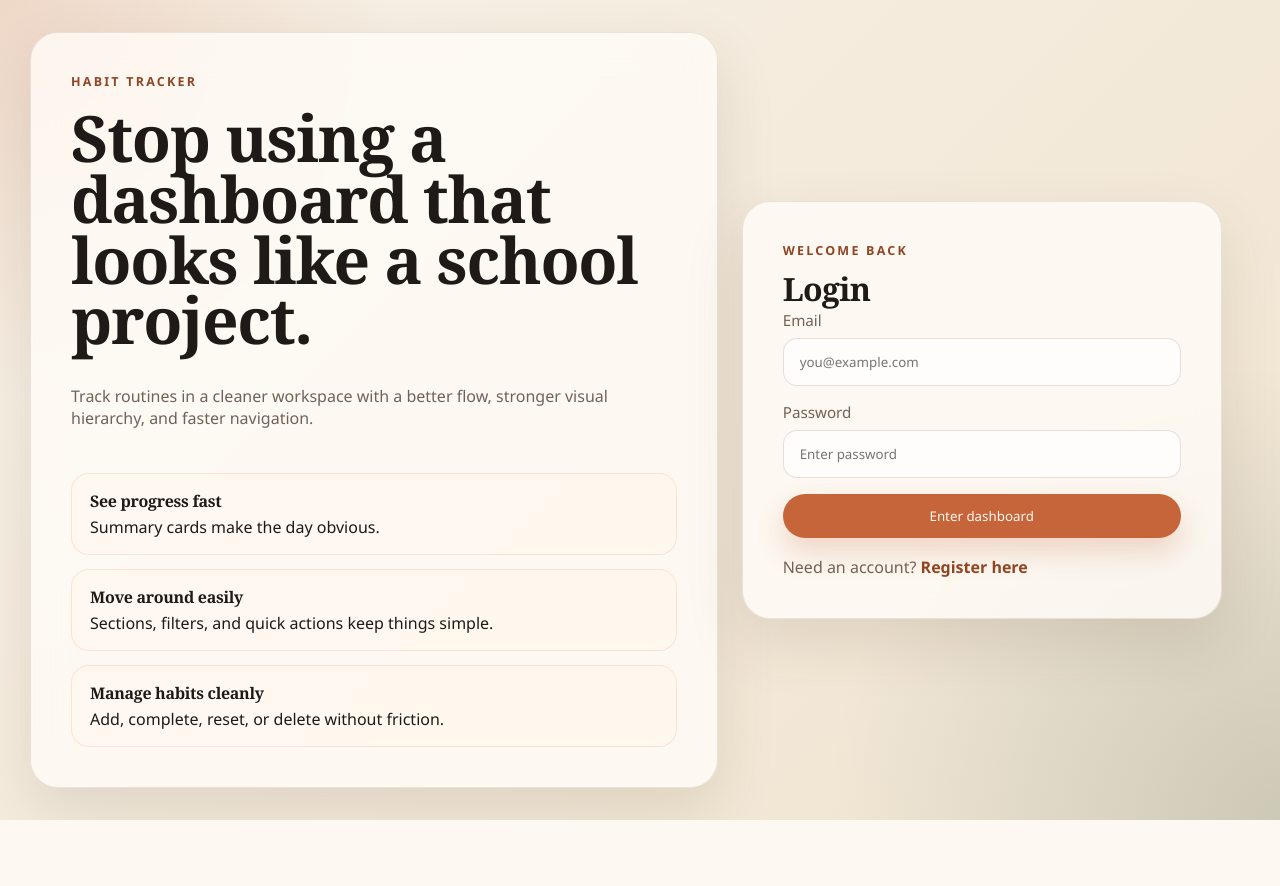
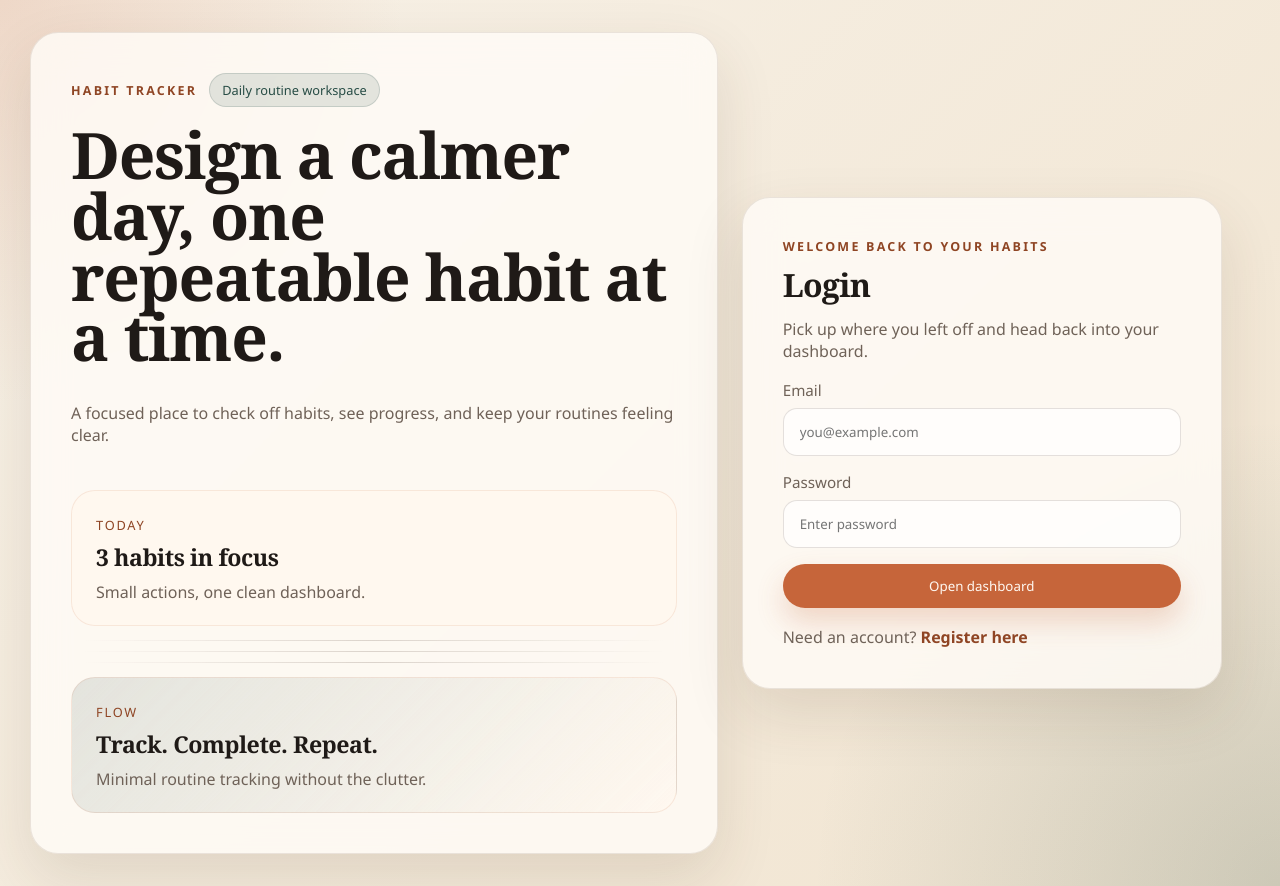
Before and after one commit to HarshithaYadavalli/Habit-Tracker, a FastAPI app: page / in a window 1280 px wide. Before the commit the page ends 820 px from the top, so only its background shows below. Run offline with FastAPI, Linux system fonts and the light colour scheme.

Commit message:
UI changes

```diff
--- a/static/styles.css
+++ b/static/styles.css
@@ -129,19 +129,70 @@ span {
     color: var(--muted);
 }
 
-.auth-points {
+.auth-brand-row {
+    display: flex;
+    align-items: center;
+    gap: 12px;
+    flex-wrap: wrap;
+}
+
+.auth-badge {
+    display: inline-flex;
+    align-items: center;
+    border-radius: 999px;
+    padding: 7px 12px;
+    font-size: 0.8rem;
+    color: var(--accent);
+    background: rgba(39, 76, 69, 0.12);
+    border: 1px solid rgba(39, 76, 69, 0.16);
+}
+
+.auth-showcase {
     display: grid;
     gap: 14px;
     margin-top: 10px;
 }
 
-.auth-point {
+.showcase-card {
+    padding: 22px 24px;
+    border-radius: 24px;
+    background: rgba(255, 248, 239, 0.78);
+    border: 1px solid rgba(198, 101, 58, 0.12);
+}
+
+.showcase-card strong {
+    display: block;
+    margin: 6px 0 8px;
+    font-size: 1.45rem;
+}
+
+.showcase-card p {
+    margin: 0;
+    color: var(--muted);
+}
+
+.showcase-kicker {
+    display: inline-block;
+    font-size: 0.8rem;
+    text-transform: uppercase;
+    letter-spacing: 0.14em;
+    color: var(--primary-deep);
+}
+
+.showcase-lines {
     display: grid;
-    gap: 4px;
-    padding: 16px 18px;
-    border-radius: var(--radius-md);
-    background: rgba(255, 248, 239, 0.72);
-    border: 1px solid rgba(198, 101, 58, 0.14);
+    gap: 10px;
+    padding: 0 10px;
+}
+
+.showcase-lines span {
+    display: block;
+    height: 1px;
+    background: linear-gradient(90deg, transparent, rgba(63, 45, 30, 0.18), transparent);
+}
+
+.showcase-card.is-accent {
+    background: linear-gradient(135deg, rgba(39, 76, 69, 0.12), rgba(255, 248, 239, 0.8));
 }
 
 .auth-form,
@@ -226,6 +277,10 @@ button:hover {
 .auth-switch {
     margin: 18px 0 0;
     color: var(--muted);
+}
+
+.auth-card-copy {
+    margin: 12px 0 18px;
 }
 
 .auth-switch a {
--- a/templates/login.html
+++ b/templates/login.html
@@ -9,28 +9,40 @@
 <body class="auth-body">
     <div class="auth-shell">
         <section class="auth-hero">
-            <p class="eyebrow">Habit Tracker</p>
-            <h1>Stop using a dashboard that looks like a school project.</h1>
-            <p class="muted">Track routines in a cleaner workspace with a better flow, stronger visual hierarchy, and faster navigation.</p>
-            <div class="auth-points">
-                <div class="auth-point">
-                    <strong>See progress fast</strong>
-                    <span>Summary cards make the day obvious.</span>
+            <div class="auth-brand-row">
+                <p class="eyebrow">Habit Tracker</p>
+                <span class="auth-badge">Daily routine workspace</span>
+            </div>
+            <h1>Design a calmer day, one repeatable habit at a time.</h1>
+            <p class="muted">A focused place to check off habits, see progress, and keep your routines feeling clear.</p>
+
+            <div class="auth-showcase">
+                <div class="showcase-card">
+                    <span class="showcase-kicker">Today</span>
+                    <strong>3 habits in focus</strong>
+                    <p>Small actions, one clean dashboard.</p>
                 </div>
-                <div class="auth-point">
-                    <strong>Move around easily</strong>
-                    <span>Sections, filters, and quick actions keep things simple.</span>
+                <div class="showcase-lines" aria-hidden="true">
+                    <span></span>
+                    <span></span>
+                    <span></span>
                 </div>
-                <div class="auth-point">
-                    <strong>Manage habits cleanly</strong>
-                    <span>Add, complete, reset, or delete without friction.</span>
+                <div class="showcase-card is-accent">
+                    <div>
+                        <span class="showcase-kicker">Flow</span>
+                        <strong>Track. Complete. Repeat.</strong>
+                    </div>
+                    <p>Minimal routine tracking without the clutter.</p>
                 </div>
             </div>
         </section>
 
         <section class="auth-card">
-            <p class="eyebrow">{{ 'Create account' if mode == 'register' else 'Welcome back' }}</p>
-            <h2>{{ 'Register' if mode == 'register' else 'Login' }}</h2>
+            <p class="eyebrow">{{ 'Create your routine space' if mode == 'register' else 'Welcome back to your habits' }}</p>
+            <h2>{{ 'Start tracking' if mode == 'register' else 'Login' }}</h2>
+            <p class="auth-card-copy muted">
+                {{ 'Create an account to set up your first routine and start checking habits off daily.' if mode == 'register' else 'Pick up where you left off and head back into your dashboard.' }}
+            </p>
             <form action="{{ '/register' if mode == 'register' else '/login' }}" method="post" class="auth-form">
                 <div class="field-group">
                     <label for="email">Email</label>
@@ -40,7 +52,7 @@
                     <label for="password">Password</label>
                     <input type="password" id="password" name="password" placeholder="Enter password" required>
                 </div>
-                <button type="submit" class="button">{{ 'Create account' if mode == 'register' else 'Enter dashboard' }}</button>
+                <button type="submit" class="button">{{ 'Create account' if mode == 'register' else 'Open dashboard' }}</button>
             </form>
             <p class="auth-switch">
                 {% if mode == 'register' %}
```
